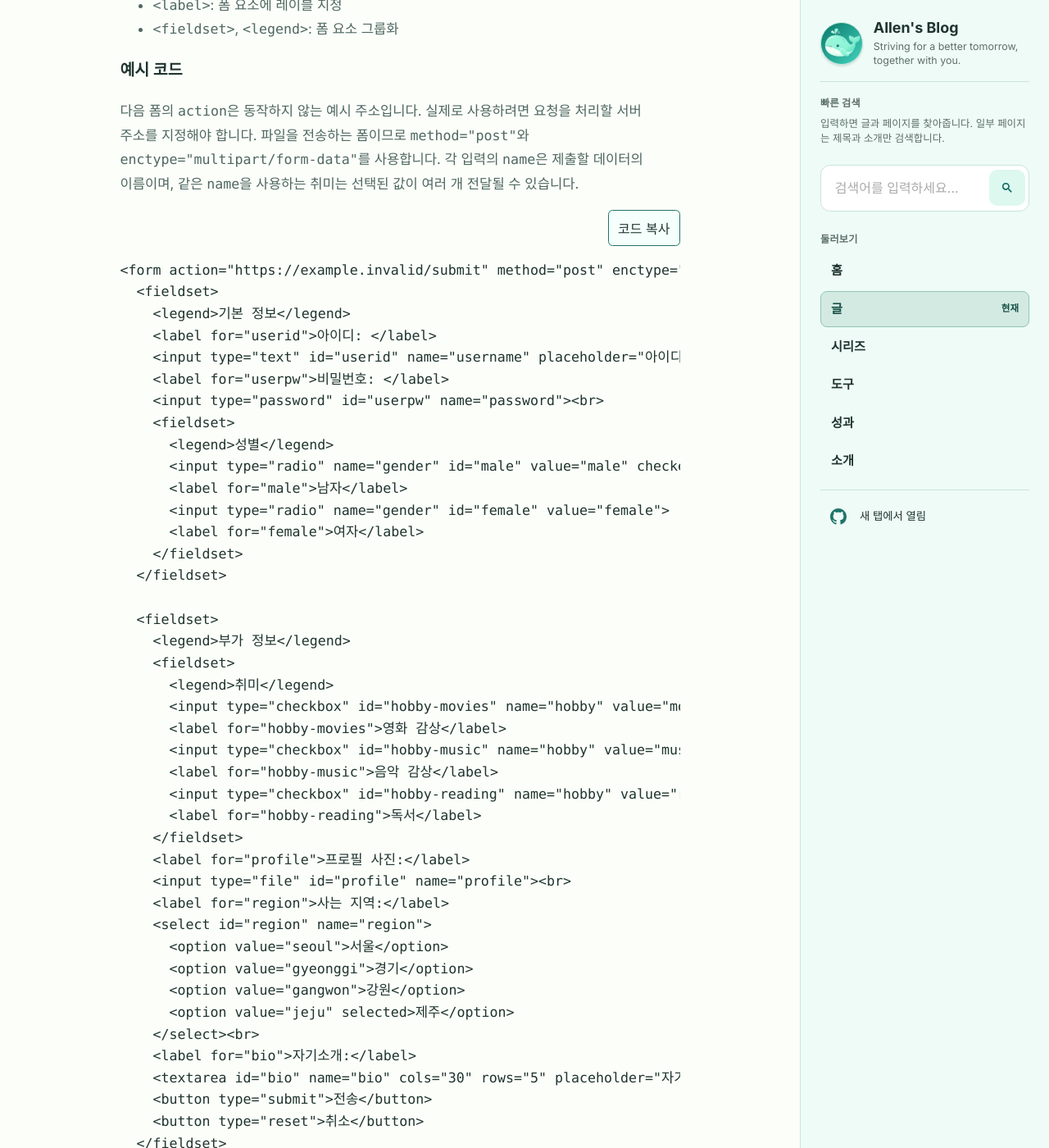
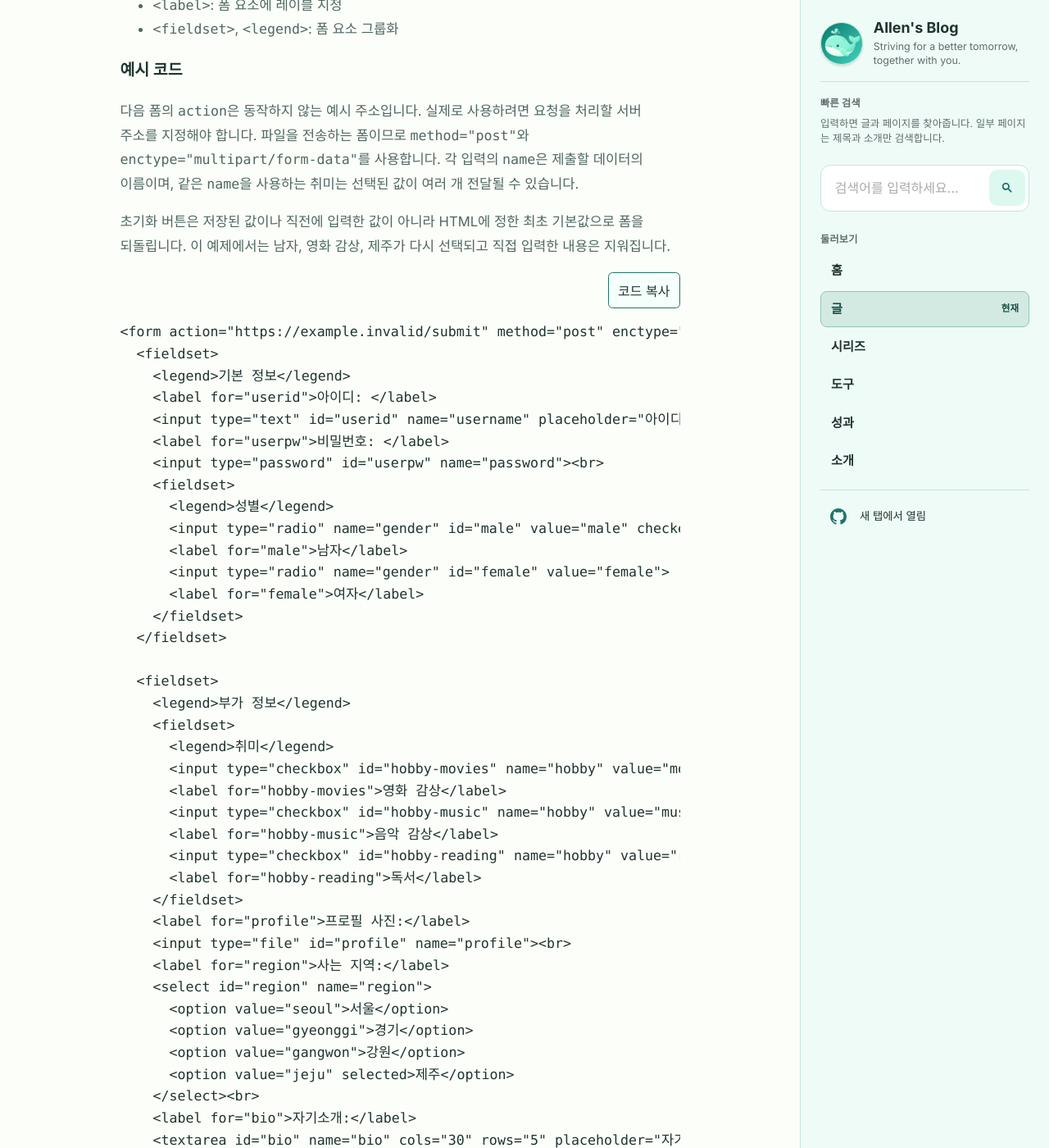
Before and after one commit to allenkang92/allenkang92.github.io, a Jekyll site: the page built from _posts/2024-09-09-html정리.md, in a window 1280 px wide and 1400 px high, scrolled down 5098 px. Shown: the whole window at 82% size. Built offline with Jekyll 4.4.1, drawn with Linux system fonts in a browser that asks for light colours; comment, search, counter and statistics services are not loaded.

Commit message:
HTML 폼 예제 초기화 설명 수정

````diff
--- a/_posts/2024-09-09-html정리.md
+++ b/_posts/2024-09-09-html정리.md
@@ -203,6 +203,8 @@ HTML의 기본 구성 요소는 태그입니다.
 
 다음 폼의 `action`은 동작하지 않는 예시 주소입니다. 실제로 사용하려면 요청을 처리할 서버 주소를 지정해야 합니다. 파일을 전송하는 폼이므로 `method="post"`와 `enctype="multipart/form-data"`를 사용합니다. 각 입력의 `name`은 제출할 데이터의 이름이며, 같은 `name`을 사용하는 취미는 선택된 값이 여러 개 전달될 수 있습니다.
 
+초기화 버튼은 저장된 값이나 직전에 입력한 값이 아니라 HTML에 정한 최초 기본값으로 폼을 되돌립니다. 이 예제에서는 남자, 영화 감상, 제주가 다시 선택되고 직접 입력한 내용은 지워집니다.
+
 ```html
 <form action="https://example.invalid/submit" method="post" enctype="multipart/form-data">
   <fieldset>
@@ -243,7 +245,7 @@ HTML의 기본 구성 요소는 태그입니다.
     <label for="bio">자기소개:</label>
     <textarea id="bio" name="bio" cols="30" rows="5" placeholder="자기소개는 짧게 해주세요."></textarea><br>
     <button type="submit">전송</button>
-    <button type="reset">취소</button>
+    <button type="reset">초기화</button>
   </fieldset>
 </form>
 ```
````
Also changed, not shown: docs/003-261110-security-and-blog-review/기능별-QA-2026-11-12.md (+2 -1 lines), tests/posts/html-form-example.integration.test.mjs (+13 -0 lines).
